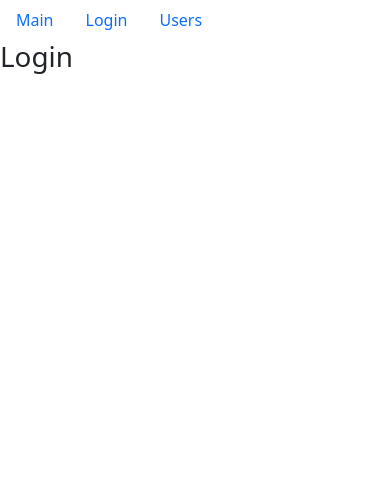
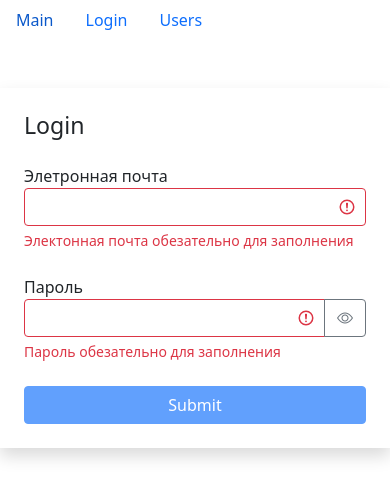
Before and after one commit to TaiSaWFly/fast-company, a React (Create React App) app: page /login in a window 390 px wide. Shown: the top 498 px of the page. Built offline with nearby package versions, Linux system fonts and the light colour scheme.

Commit message:
add searchUsers

```diff
--- a/src/app/App.js
+++ b/src/app/App.js
@@ -1,9 +1,9 @@
 import React from "react";
 import { Route, Switch } from "react-router-dom";
 import NavBar from "./components/navBar";
-import Main from "./components/layouts/main";
-import Login from "./components/layouts/login";
-import Users from "./components/layouts/users";
+import Main from "./layouts/main";
+import Login from "./layouts/login";
+import Users from "./layouts/users";
 
 function App() {
     return (
--- a/src/app/components/layouts/login.jsx
+++ /dev/null
@@ -1,7 +0,0 @@
-import React from "react";
-
-const Login = () => {
-    return <h1>Login</h1>;
-};
-
-export default Login;
--- a/src/app/components/tableBody.jsx
+++ b/src/app/components/tableBody.jsx
@@ -1,6 +1,5 @@
 import React from "react";
 import PropTypes from "prop-types";
-import { Link } from "react-router-dom";
 import _ from "lodash";
 
 const TableBody = ({ data, columns }) => {
@@ -11,8 +10,6 @@ const TableBody = ({ data, columns }) => {
                 return component(item);
             }
             return component;
-        } else if (columns[column].path === "name") {
-            return <Link to={`/users/${item._id}`}>{item.name}</Link>;
         }
         return _.get(item, columns[column].path);
     };
--- /dev/null
+++ b/src/app/components/textField.jsx
@@ -0,0 +1,66 @@
+import React, { useState } from "react";
+import PropTypes from "prop-types";
+
+const TextField = ({
+    label,
+    type,
+    name,
+    value,
+    placeholder,
+    onChange,
+    error
+}) => {
+    const [showPassword, setShowPassword] = useState(false);
+    const getInputClasses = () => {
+        return "form-control" + (error ? " is-invalid" : "");
+    };
+
+    const toggleShowPassword = () => {
+        setShowPassword((prevState) => !prevState);
+    };
+
+    return (
+        <div className="mb-4">
+            <label htmlFor={name}>{label}</label>
+            <div className="input-group has-validation">
+                <input
+                    type={showPassword ? "text" : type}
+                    id={name}
+                    name={name}
+                    value={value}
+                    placeholder={placeholder}
+                    onChange={onChange}
+                    className={getInputClasses()}
+                />
+                {type === "password" && (
+                    <button
+                        className="btn btn-outline-secondary"
+                        type="button"
+                        onClick={toggleShowPassword}
+                    >
+                        <i
+                            className={
+                                "bi bi-eye" + (showPassword ? "-slash" : "")
+                            }
+                        ></i>
+                    </button>
+                )}
+                {error && <div className="invalid-feedback">{error}</div>}
+            </div>
+        </div>
+    );
+};
+TextField.defaultProps = {
+    type: "text"
+};
+TextField.propTypes = {
+    label: PropTypes.string,
+    type: PropTypes.string,
+    name: PropTypes.string,
+    value: PropTypes.string,
+    placeholder: PropTypes.string,
+    onChange: PropTypes.func,
+    error: PropTypes.string
+};
+
+export default TextField;
--- a/src/app/components/userTable.jsx
+++ b/src/app/components/userTable.jsx
@@ -3,6 +3,7 @@ import PropTypes from "prop-types";
 import BookMark from "./bookmark";
 import QualitiesList from "./qualitiesList";
 import Table from "./table";
+import { Link } from "react-router-dom";
 
 const UserTable = ({
     users,
@@ -12,7 +13,13 @@ const UserTable = ({
     onDelete
 }) => {
     const columns = {
-        name: { path: "name", name: "Имя" },
+        name: {
+            path: "name",
+            name: "Имя",
+            component: (user) => (
+                <Link to={`/users/${user._id}`}>{user.name}</Link>
+            )
+        },
         qualities: {
             name: "Качества",
             component: (user) => <QualitiesList qualities={user.qualities} />
--- a/src/app/components/usersList.jsx
+++ b/src/app/components/usersList.jsx
@@ -4,6 +4,7 @@ import { paginate } from "../utils/paginate";
 import Pagination from "./pagination";
 import UserTable from "./userTable";
 import SearchStatus from "./searchStatus";
+import TextField from "./textField";
 import api from "../api";
 import GroupList from "./groupList";
 import _ from "lodash";
@@ -14,6 +15,7 @@ const UsersList = () => {
     const [professions, setProfessions] = useState();
     const [selectedProf, setSelectedProf] = useState();
     const [sortBy, setSortBy] = useState({ iter: "name", order: "asc" });
+    const [searchValue, setSearchValue] = useState("");
     const pageSize = 8;
 
     useEffect(() => {
@@ -45,6 +47,7 @@ const UsersList = () => {
 
     const handleProfessionSelect = (item) => {
         setSelectedProf(item);
+        setSearchValue("");
     };
 
     const handleSort = (item) => {
@@ -53,6 +56,11 @@ const UsersList = () => {
 
     const handlePageChange = (pageIndex) => {
         setCurrentPage(pageIndex);
+    };
+
+    const handleSearch = ({ target }) => {
+        setSearchValue((prevState) => (prevState = target.value));
+        setSelectedProf();
     };
 
     if (users) {
@@ -66,7 +74,10 @@ const UsersList = () => {
             [sortBy.path],
             [sortBy.order]
         );
-        const usersCrop = paginate(sortedUsers, currentPage, pageSize);
+        const searchUsers = sortedUsers.filter((user) =>
+            user.name.toLowerCase().includes(searchValue.toLowerCase())
+        );
+        const usersCrop = paginate(searchUsers, currentPage, pageSize);
 
         const clearFilter = () => {
             setSelectedProf();
@@ -91,6 +102,16 @@ const UsersList = () => {
                 )}
                 <div className="d-flex flex-column">
                     <SearchStatus length={count} />
+
+                    {/* Ad search */}
+                    <TextField
+                        name="search"
+                        value={searchValue}
+                        placeholder="Search..."
+                        onChange={handleSearch}
+                    />
+                    {/* Ad search */}
+
                     {count > 0 && (
                         <UserTable
                             users={usersCrop}
--- a/src/app/components/usersPage.jsx
+++ b/src/app/components/usersPage.jsx
@@ -1,5 +1,6 @@
 import React, { useEffect, useState } from "react";
 import { useHistory } from "react-router-dom";
+import QualitiesList from "./qualitiesList";
 import api from "../api";
 import PropTypes from "prop-types";
 
@@ -22,16 +23,7 @@ const UsersPage = ({ userId }) => {
                     <div key={user._id}>
                         <h1>{user.name}</h1>
                         <h2>Профессия: {user.profession.name}</h2>
-                        <div>
-                            {user.qualities.map((qual) => (
-                                <span
-                                    key={qual._id}
-                                    className={"badge m-1 bg-" + qual.color}
-                                >
-                                    {qual.name}
-                                </span>
-                            ))}
-                        </div>
+                        <QualitiesList qualities={user.qualities} />
                         <h3>Встретился, раз: {user.completedMeetings}</h3>
                         <h4>Оценка: {user.rate}</h4>
                         <button
--- /dev/null
+++ b/src/app/layouts/login.jsx
@@ -0,0 +1,93 @@
+import React, { useEffect, useState } from "react";
+import TextField from "../components/textField";
+import { validator } from "../utils/validator";
+
+const Login = () => {
+    const [data, setData] = useState({ email: "", password: "" });
+    const [errors, setErrors] = useState({});
+
+    const handleChange = ({ target }) => {
+        setData((prevState) => ({ ...prevState, [target.name]: target.value }));
+    };
+
+    const validatorConfig = {
+        email: {
+            isRequired: {
+                message: "Электонная почта обезательно для заполнения"
+            },
+            isEmail: {
+                message: "Email введён некорректно"
+            }
+        },
+        password: {
+            isRequired: {
+                message: "Пароль обезательно для заполнения"
+            },
+            isCapitalSymbol: {
+                message: "Пароль должен содержать хотя-бы одну заглавную букву"
+            },
+            isContainDigit: {
+                message: "Пароль должен содержать хотя-бы одну цифру"
+            },
+            min: {
+                message: "Пароль должен состоять минимум из 8 символов",
+                value: 8
+            }
+        }
+    };
+
+    useEffect(() => validate(), [data]);
+
+    const validate = () => {
+        const errors = validator(data, validatorConfig);
+
+        setErrors(errors);
+        return Object.keys(errors).length === 0;
+    };
+    const isValid = Object.keys(errors).length === 0;
+
+    const handleSubmit = (e) => {
+        e.preventDefault();
+        const isValid = validate();
+        if (!isValid) return;
+
+        console.log(data);
+    };
+
+    return (
+        <div className="container mt-5">
+            <div className="row">
+                <div className="col-md-6 offset-md-3 shadow p-4">
+                    <h3 className="mb-4">Login</h3>
+                    <form onSubmit={handleSubmit}>
+                        <TextField
+                            label="Элетронная почта"
+                            name="email"
+                            value={data.email}
+                            onChange={handleChange}
+                            error={errors.email}
+                        />
+
+                        <TextField
+                            label="Пароль"
+                            type="password"
+                            name="password"
+                            value={data.password}
+                            onChange={handleChange}
+                            error={errors.password}
+                        />
+                        <button
+                            type="submit"
+                            disabled={!isValid}
+                            className="btn btn-primary w-100 mx-auto"
+                        >
+                            Submit
+                        </button>
+                    </form>
+                </div>
+            </div>
+        </div>
+    );
+};
+
+export default Login;
--- a/src/app/components/layouts/users.jsx
+++ b/src/app/layouts/users.jsx
@@ -1,7 +1,7 @@
 import React from "react";
 import { useParams } from "react-router-dom";
-import UsersList from "../usersList";
-import UserPage from "../usersPage";
+import UsersList from "../components/usersList";
+import UserPage from "../components/usersPage";
 
 const Users = () => {
     const { userId } = useParams();
--- /dev/null
+++ b/src/app/utils/validator.js
@@ -0,0 +1,51 @@
+export function validator(data, config) {
+    const errors = {};
+    function validate(validateMethod, data, config) {
+        let statusValidale;
+        switch (validateMethod) {
+            case "isRequired":
+                statusValidale = data.trim() === "";
+                break;
+
+            case "isEmail": {
+                const emailRegExp = /^\S+@\S+\.\S+$/g;
+                statusValidale = !emailRegExp.test(data);
+                break;
+            }
+
+            case "isCapitalSymbol": {
+                const capitalSymbolRegExp = /[A-Z]/g;
+                statusValidale = !capitalSymbolRegExp.test(data);
+                break;
+            }
+
+            case "isContainDigit": {
+                const digitRegExp = /\d+/g;
+                statusValidale = !digitRegExp.test(data);
+                break;
+            }
+
+            case "min":
+                statusValidale = data.length < config.value;
+                break;
+
+            default:
+                break;
+        }
+
+        if (statusValidale) return config.message;
+    }
+    for (const fieldName in data) {
+        for (const validateMethod in config[fieldName]) {
+            const error = validate(
+                validateMethod,
+                data[fieldName],
+                config[fieldName][validateMethod]
+            );
+            if (error && !errors[fieldName]) {
+                errors[fieldName] = error;
+            }
+        }
+    }
+    return errors;
+}
```
Also changed, not shown: .eslintrc.js, src/app/layouts/main.jsx (renamed from src/app/components/layouts/main.jsx).
